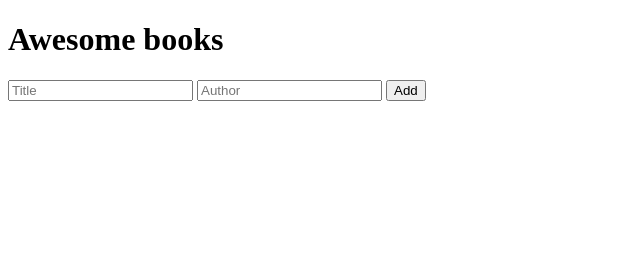
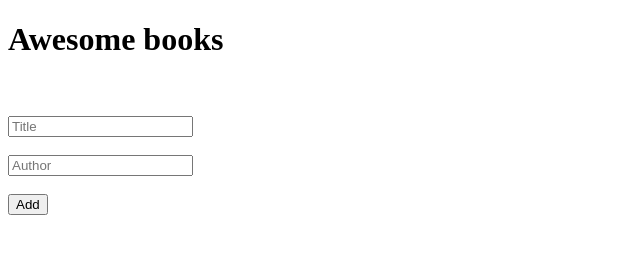
Before and after one commit to akezeth/Awesome-books, a plain HTML site: page index.html in a window 1280 px wide. Shown: the whole page, without its empty margins (0-640 px from the left). Drawn offline with Linux system fonts and the light colour scheme.

Commit message:
Remove the form and fix script issue

```diff
--- a/index.html
+++ b/index.html
@@ -5,15 +5,15 @@
   <meta http-equiv="X-UA-Compatible" content="IE=edge">
   <meta name="viewport" content="width=device-width, initial-scale=1.0">
   <title>Document</title>
-  <script src="script.js"></script>
 </head>
 <body>
   <h1>Awesome books</h1>
-  <div class="books"></div>
-  <form action="" method="post" id="form">
-    <input type="text" id="title" name="title" placeholder="Title" required>
-    <input type="text" id="author" name="author" placeholder="Author" required>
-    <button type="submit" id="submit" name="submit">Add</button>
-  </form>
+  <div class="books">
+
+  </div><br><br>
+  <input type="text" id="title" name="title" placeholder="Title" required><br><br>
+  <input type="text" id="author" name="author" placeholder="Author" required><br><br>
+  <button id="add">Add</button>
 </body>
+<script src="script.js"></script>
 </html>
```
